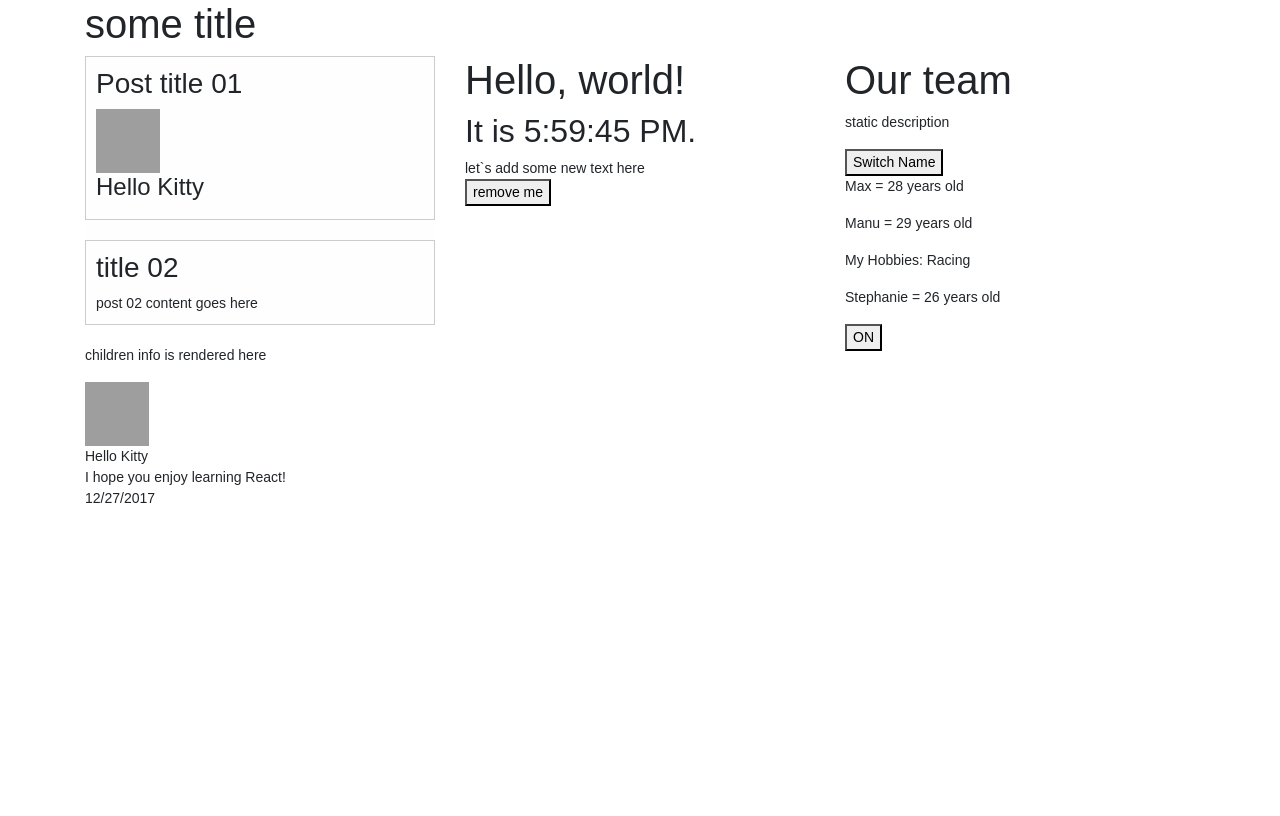
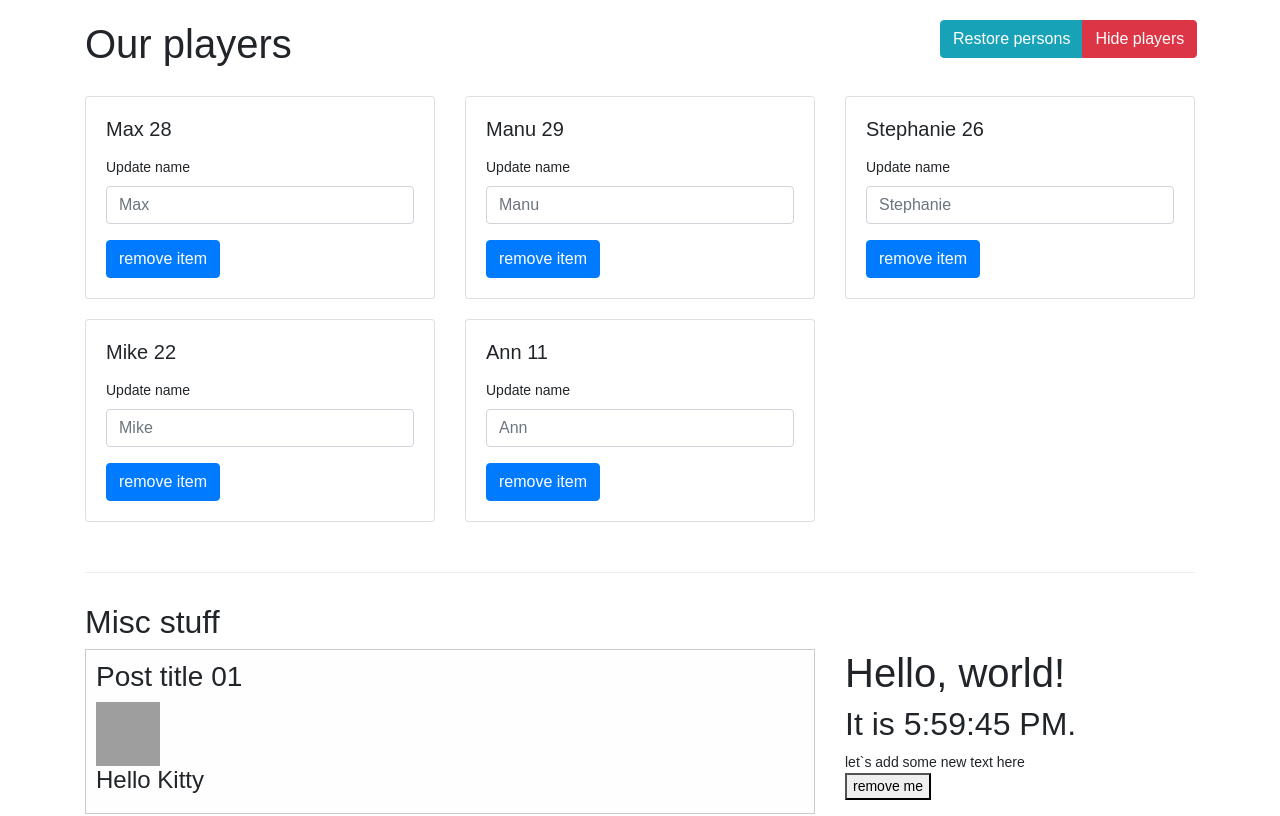
Before and after one commit to teddy-bear/react-app, a React (Create React App) app in the folder my-app/: page / in a window 1280 px wide. Shown: the top 816 px of the page. Built offline with nearby package versions, Linux system fonts and the light colour scheme; grey boxes are pictures that could not be loaded.

Commit message:
Configure team cards

```diff
--- a/my-app/public/index.html
+++ b/my-app/public/index.html
@@ -29,20 +29,21 @@
 </noscript>
 
 <div class="container">
+    <div id="app"></div>
+</div>
+
+<div class="container">
     <div class="row">
-        <div class="col centere">
-            <h1>some title</h1>
+        <div class="col center">
+            <h2>Misc stuff</h2>
         </div>
     </div>
     <div class="row">
-        <div class="col-4">
+        <div class="col-8">
             <div id="root"></div>
         </div>
         <div class="col-4">
             <div id="clock"></div>
-        </div>
-        <div class="col-4">
-            <div id="persons" class="team"></div>
         </div>
     </div>
 </div>
--- /dev/null
+++ b/my-app/src/App/App.css
@@ -0,0 +1,17 @@
+.section-top {
+    padding: 20px 0;
+}
+
+.section-top .btn {
+    float: right;
+}
+
+.team-wrapper {
+    padding-bottom: 30px;
+    border-bottom: 1px solid #eeee;
+    margin-bottom: 30px;
+}
+
+.team-wrapper .card {
+    margin-bottom: 20px;
+}
--- /dev/null
+++ b/my-app/src/App/App.js
@@ -0,0 +1,160 @@
+import React, {Component} from 'react';
+import Person from '../Person/Person';
+import ButtonToggle from '../Person/ButtonToggle';
+import person_removed from '../Person/Person-removed';
+import './App.css';
+
+class App extends Component {
+    // todo: how to create initial state copy on component load
+    state = {
+        persons: [
+            {id: '111', className: 'col-4', name: 'Max', age: 28},
+            {id: '22', className: 'col-4', name: 'Manu', age: 29},
+            {id: '33', className: 'col-4', name: 'Stephanie', age: 26},
+            {id: '444', className: 'col-4', name: 'Mike', age: 22},
+            {id: '55', className: 'col-4', name: 'Ann', age: 11}
+        ],
+        personsVisible: true,
+        removedPerson: '',
+    };
+
+    /**
+     * Restore previously deleted person
+     */
+    restorePerson = () => {
+        let removedPerson = this.state.removedPerson;
+        let persons = [...this.state.persons];
+        persons.push(removedPerson);
+        this.setState({
+            persons: persons
+        });
+    };
+
+    /**
+     * Hide clicked card
+     * @param index
+     */
+    deleteItem = (index) => {
+        let personsCurrent = [...this.state.persons];
+        let personCurrent = personsCurrent[index];
+        // remove target person
+        personsCurrent.splice(index, 1);
+        this.showDeleted(personCurrent);
+
+        this.setState({
+            persons: personsCurrent,
+        })
+    };
+
+    /**
+     * Toggle cards visibility
+     */
+    togglePersonsView = () => {
+        const isVisible = this.state.personsVisible;
+        this.setState({
+            personsVisible: !isVisible
+        })
+    };
+
+    /**
+     * Display notification on person removal
+     * @param removedPerson
+     * todo: add setTimeout to hide block automatically
+     */
+    showDeleted = (removedPerson) => {
+        this.setState({
+            removedPerson: removedPerson
+        });
+    };
+
+    /**
+     * Update name on the card
+     * @param event
+     * @param id
+     */
+    changeName = (event, id) => {
+
+        // find player ID
+        const currentPersonIndex = this.state.persons.findIndex(person => {
+            return person.id === id;
+        });
+
+        // copy persons to the local array
+        const personsLocal = [...this.state.persons];
+
+        // find target person inside local scope
+        const currentPerson = personsLocal[currentPersonIndex];
+
+        // take name form the input value
+        currentPerson.name = event.target.value;
+
+        this.setState({
+            persons: personsLocal
+        })
+    };
+
+    render() {
+        let flag = this.state.personsVisible,
+            persons,
+            removedPerson,
+            btnCLasses = 'btn btn-success';
+
+        if (this.state.personsVisible) {
+            btnCLasses = 'btn btn-danger';
+        }
+        // cant use ths to copy current data since it`s render is executed each time on stateChange
+        // const originalPersons = [...this.state.persons];
+
+
+        if (flag) {
+            persons = (
+                <div className='row'>
+                    {this.state.persons.map((person, index) => {
+                        return <Person
+                            className={person.className}
+                            name={person.name}
+                            age={person.age}
+                            key={person.id}
+                            click={() => this.deleteItem(index)}
+                            changed={(event) => this.changeName(event, person.id)}>
+                            {person.content}
+                        </Person>
+                    })}
+                </div>
+            );
+        }
+
+        if (this.state.removedPerson) {
+            removedPerson = (
+                <div className="alert alert-warning" role="alert">{this.state.removedPerson.name}</div>
+            )
+        }
+
+
+        return (
+            <div className="team-wrapper">
+                <div className="section-top">
+                    <div className="row">
+                        <div className="col-9">
+                            <h1> Our players</h1>
+                        </div>
+                        <div className="col-3">
+                            <div className="btn-group" role="group">
+                                <button className="btn btn-info" onClick={this.restorePerson}>
+                                    Restore persons
+                                </button>
+                                <ButtonToggle className={btnCLasses} click={this.togglePersonsView}>
+                                    {this.state.personsVisible ? 'Hide players' : 'Show players'}
+                                </ButtonToggle>
+                            </div>
+                        </div>
+                    </div>
+                </div>
+                {persons}
+                {removedPerson}
+            </div>
+        );
+    }
+}
+
+export default App;
--- /dev/null
+++ b/my-app/src/ContactForm/FormInput.js
@@ -0,0 +1,10 @@
+import React from 'react';
+
+
+const FormInput = (props) => {
+    return (
+       <input onChange={props.changed} value={props.value}/>
+    )
+};
+
+export default FormInput;
--- /dev/null
+++ b/my-app/src/ContactForm/test.js
@@ -0,0 +1,30 @@
+import React, {Component} from 'react';
+
+//import FormInput from "./FormInput";
+
+class test extends Component {
+//const Form = props => {
+
+    /*state = {
+        inputValue: 'some test'
+    };
+
+    nameObserve = (event) => {
+        this.setState({
+            inputValue: 'custom value'
+        })
+    };*/
+
+    render() {
+        return (
+            <div className="tttt">
+                <h1>Hi, I'm a React App</h1>
+                <p>some form</p>
+            </div>
+        );
+    }
+
+}
+
+
+export default test;
--- /dev/null
+++ b/my-app/src/Person/ButtonToggle.js
@@ -0,0 +1,12 @@
+import React from 'react';
+
+
+const ButtonToggle = (props) => {
+    return (
+        <button className={props.className} onClick={props.click}>
+            {props.children}
+        </button>
+    )
+};
+
+export default ButtonToggle;
--- /dev/null
+++ b/my-app/src/Person/Person-removed.js
@@ -0,0 +1,12 @@
+import React from 'react';
+
+
+const person_removed = (props) => {
+    return (
+        <div className="alert alert-warning" role="alert">
+            {props.children}
+        </div>
+    )
+};
+
+export default person_removed;
--- /dev/null
+++ b/my-app/src/Person/Person.css
@@ -0,0 +1,7 @@
+.person {
+    border: 1px solid #eee;
+    box-shadow: 0 2px 3px #ccc;
+    padding: 16px;
+    text-align: center;
+    border-radius: 8px;
+}
--- /dev/null
+++ b/my-app/src/Person/Person.js
@@ -0,0 +1,25 @@
+import React from 'react';
+
+import './Person.css';
+
+const person = (props) => {
+    return (
+        <div className={props.className}>
+            <div className="card">
+                <div className="card-body">
+                    <h5 className="card-title">{props.name} {props.age}</h5>
+                    <p className="card-text">{props.children}</p>
+                    <div className="form-group">
+                        <label htmlFor="name">Update name</label>
+                        <input type="text" onChange={props.changed} className="form-control" id="name"
+                               placeholder={props.name}/>
+                    </div>
+                    <div onClick={props.click} className="btn btn-primary">remove item</div>
+                </div>
+            </div>
+        </div>
+
+    )
+};
+
+export default person;
--- a/my-app/src/Team/Person.js
+++ /dev/null
@@ -1,13 +0,0 @@
-import React from 'react';
-
-
-const person = (props) => {
-    return (
-        <div onClick={props.press_me}>
-            <p>{props.name} = {props.age} years old <em>{props.extra}</em></p>
-            <p>{props.children}</p>
-        </div>
-    )
-};
-
-export default person;
--- a/my-app/src/Team/Team.js
+++ /dev/null
@@ -1,60 +0,0 @@
-// no need to import whole react if using functional component const Team (not class Teams extends React Component)
-import React, {useState} from 'react';
-
-import Person from "./Person";
-import ButtonToggle from "../Misc/ButtonToggle";
-
-const Team = (props) => {
-    const [personsState, setPersonsState] = useState({
-        persons: [
-            {name: 'Max', age: 28},
-            {name: 'Manu', age: 29},
-            {name: 'Stephanie', age: 26}
-        ]
-    });
-
-    const [otherState, setOtherState] = useState('some other value');
-
-    //console.log(personsState, otherState);
-
-    const switchNameHandler = () => {
-        console.log(this);
-        // DON'T DO THIS: this.state.persons[0].name = 'Maximilian';
-        setPersonsState({
-            persons: [
-                {name: 'Simone', age: 28, extra: 'extra value for single item only'},
-                {name: 'Peter', age: 29},
-                {name: 'Ann', age: 27}
-            ]
-        });
-    };
-
-    return (
-        <div className="team-members">
-            <h1>Our team</h1>
-            <p>static description</p>
-            <button onClick={switchNameHandler}>Switch Name</button>
-            <Person
-                press_me={switchNameHandler}
-                name={personsState.persons[0].name}
-                age={personsState.persons[0].age}
-                extra={personsState.persons[0].extra}
-            />
-            <Person
-                name={personsState.persons[1].name}
-                age={personsState.persons[1].age}
-            >
-                My Hobbies: Racing
-            </Person>
-            <Person
-                name={personsState.persons[2].name}
-                age={personsState.persons[2].age}
-            />
-            <ButtonToggle/>
-        </div>
-    );
-    // return React.createElement('div', {className: 'App'}, React.createElement('h1', null, 'Does this work now?'));
-};
-
-
-export default Team;
--- a/my-app/src/index.js
+++ b/my-app/src/index.js
@@ -3,10 +3,11 @@ import ReactDOM from 'react-dom';
 import './index.css';
 import Clock from './Clock/Clock';
 import Posts from './Blog/Posts';
-import Team from './Team/Team';
+import App from './App/App';
 
 // todo: what for this is?
 import registerServiceWorker from './registerServiceWorker';
+import test from "./ContactForm/test";
 
 registerServiceWorker();
 
@@ -78,6 +79,6 @@ ReactDOM.render(
 );
 
 ReactDOM.render(
-    <Team/>,
-    document.querySelector('.team')
+    <App/>,
+    document.getElementById('app')
 );
```
